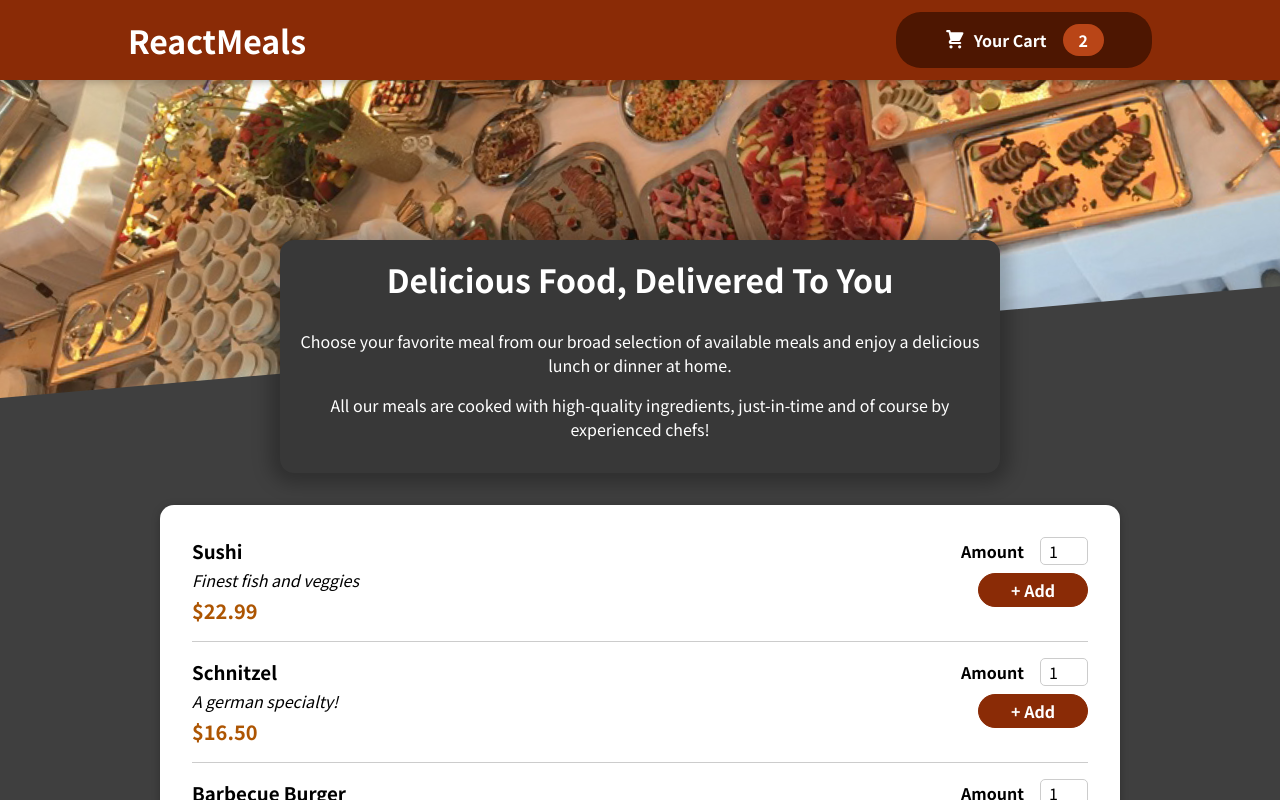
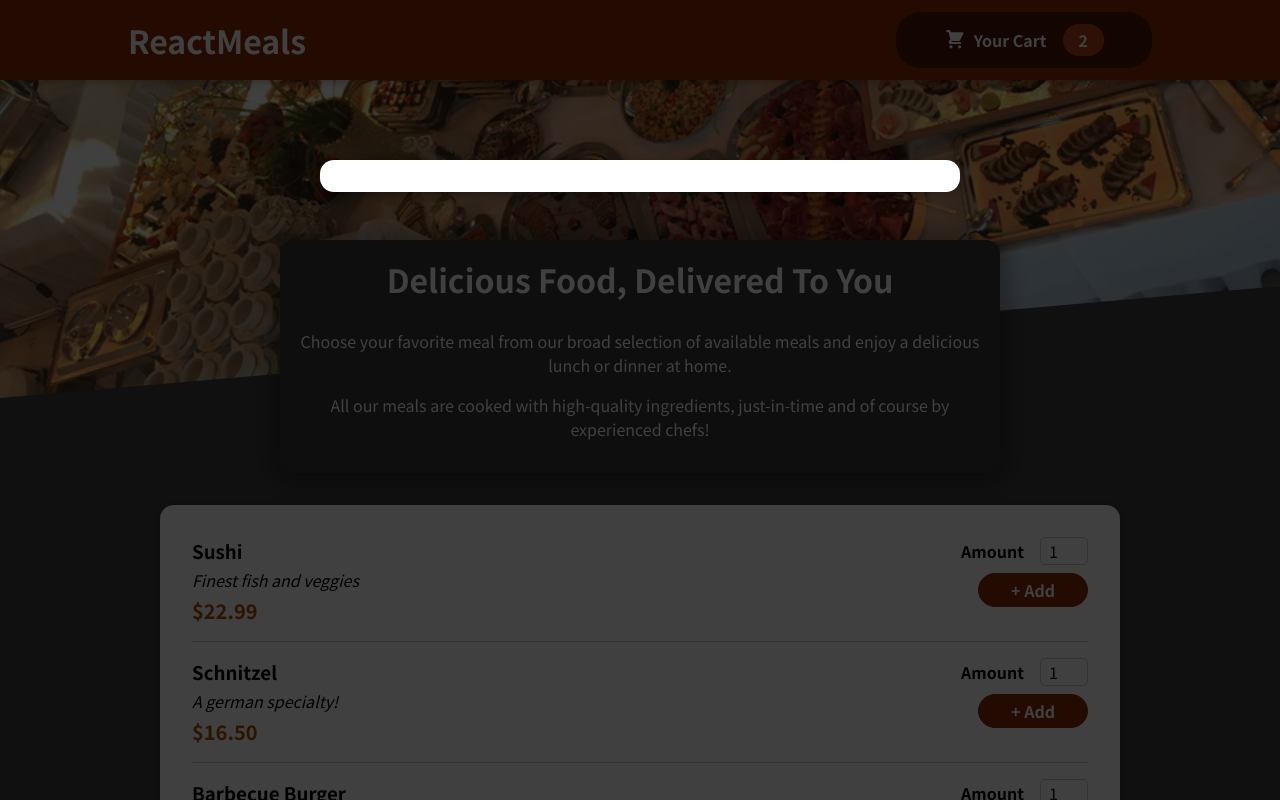
Before and after one commit to SpectreAscended/react-food-order-app-3, a React (Vite) app: page / in a window 1280 px wide. Shown: the top 800 px of the page. Built offline with nearby package versions, Linux system fonts and the light colour scheme.

Commit message:
Fixed error in modal

```diff
--- a/src/App.jsx
+++ b/src/App.jsx
@@ -1,10 +1,12 @@
 import React from 'react';
 import Header from './components/Layout/Header';
 import Meals from './components/Meals/Meals';
+import Modal from './components/UI/Modal';
 
 const App = () => {
   return (
     <>
+      <Modal />
       <Header />
       <main>
         <Meals />
--- a/src/components/UI/Modal.jsx
+++ b/src/components/UI/Modal.jsx
@@ -15,8 +15,11 @@ const parentElement = document.getElementById('overlay-root');
 const Modal = props => {
   return (
     <>
-      {ReactDOM.createPortal(Backdrop, parentElement)}
-      {ReactDOM.createPortal(ModalOverlay, parentElement)}
+      {ReactDOM.createPortal(<Backdrop />, parentElement)}
+      {ReactDOM.createPortal(
+        <ModalOverlay>{props.children}</ModalOverlay>,
+        parentElement
+      )}
     </>
   );
 };
```
